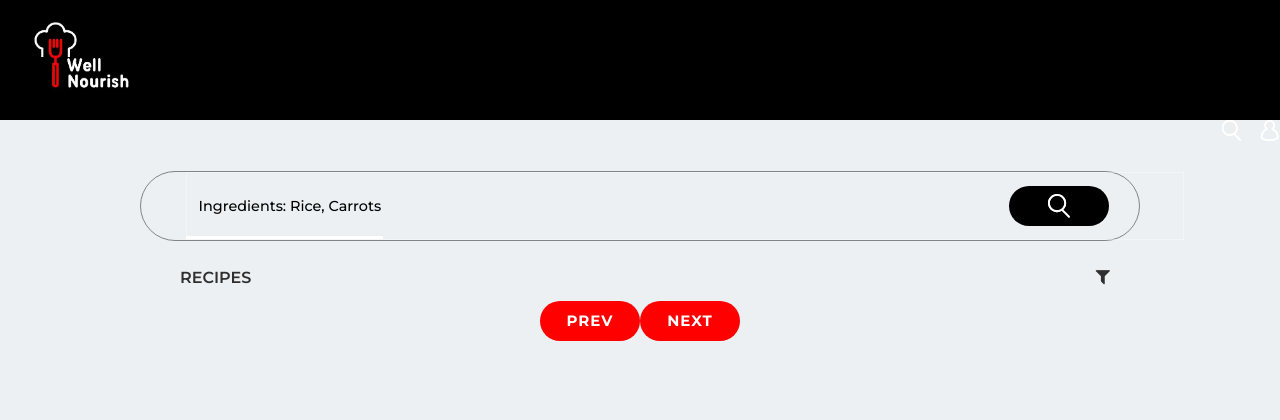
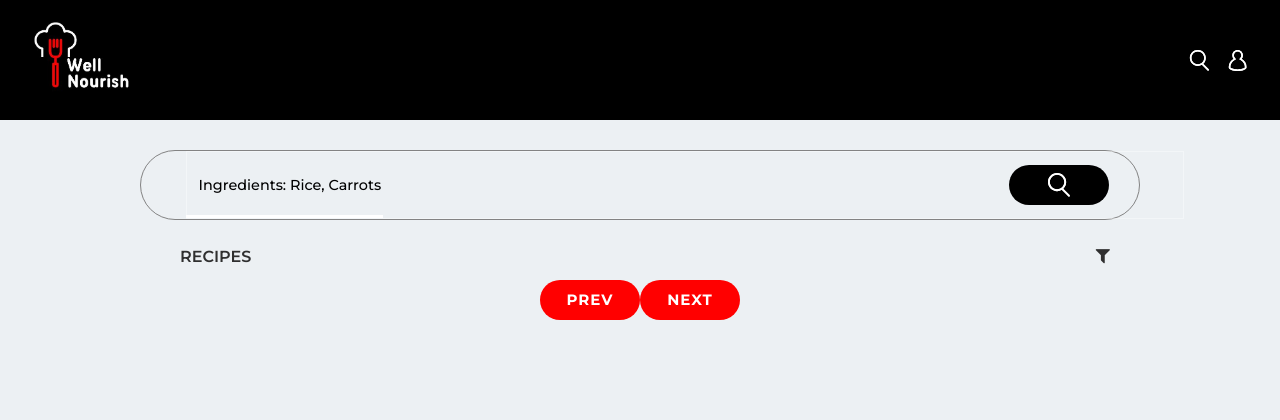
Before and after one commit to AlexOluwaseyi/wellnourish, a Flask app: page / in a window 1280 px wide. Shown: the top 420 px of the page. Run offline with Flask 3, Linux system fonts and the light colour scheme; some libraries are stand-ins or nearby versions.

Commit message:
Fixed layout issues with Layout.html

```diff
--- a/web/templates/layout.html
+++ b/web/templates/layout.html
@@ -33,8 +33,8 @@
       <header class="svelte-dgiybl">
         <div class="header-logo">
           <a class="site-logo" href="{{ url_for('index') }}"></a>
-        </div><!--
-        <div class="links-container svelte-dgiybl">
+        </div>
+        <div class="links-container svelte-dgiybl"><!--
           <button aria-label="open menu" class="menu-icon menu-icon--burger svelte-dgiybl">
             <svg width="33" height="28" viewBox="0 0 33 28" fill="none" xmlns="http://www.w3.org/2000/svg"><path d="M2 1.86035H31" stroke="currentColor" stroke-width="2.69767" stroke-linecap="round"></path><path d="M2 14H31" stroke="currentColor" stroke-width="2.69767" stroke-linecap="round"></path><path d="M2 26.1396H31" stroke="currentColor" stroke-width="2.69767" stroke-linecap="round"></path></svg>
           </button>
```
